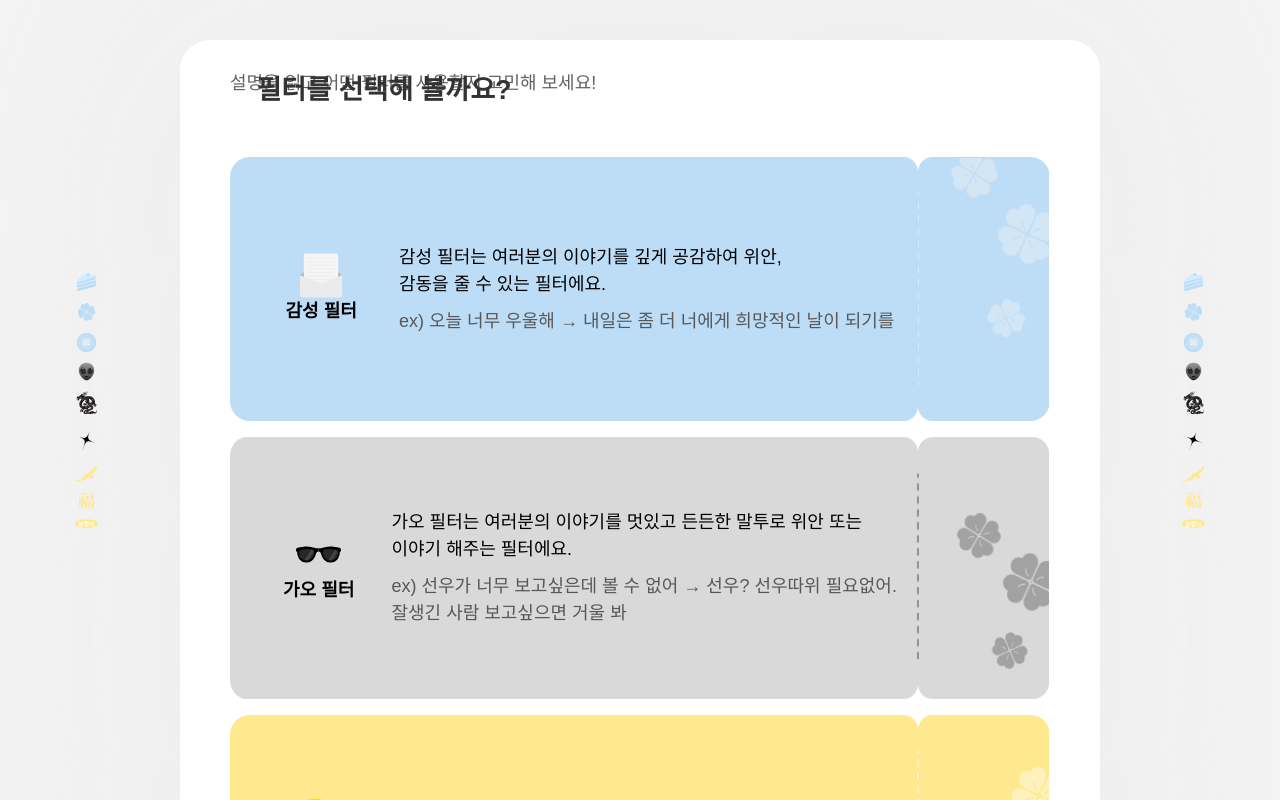
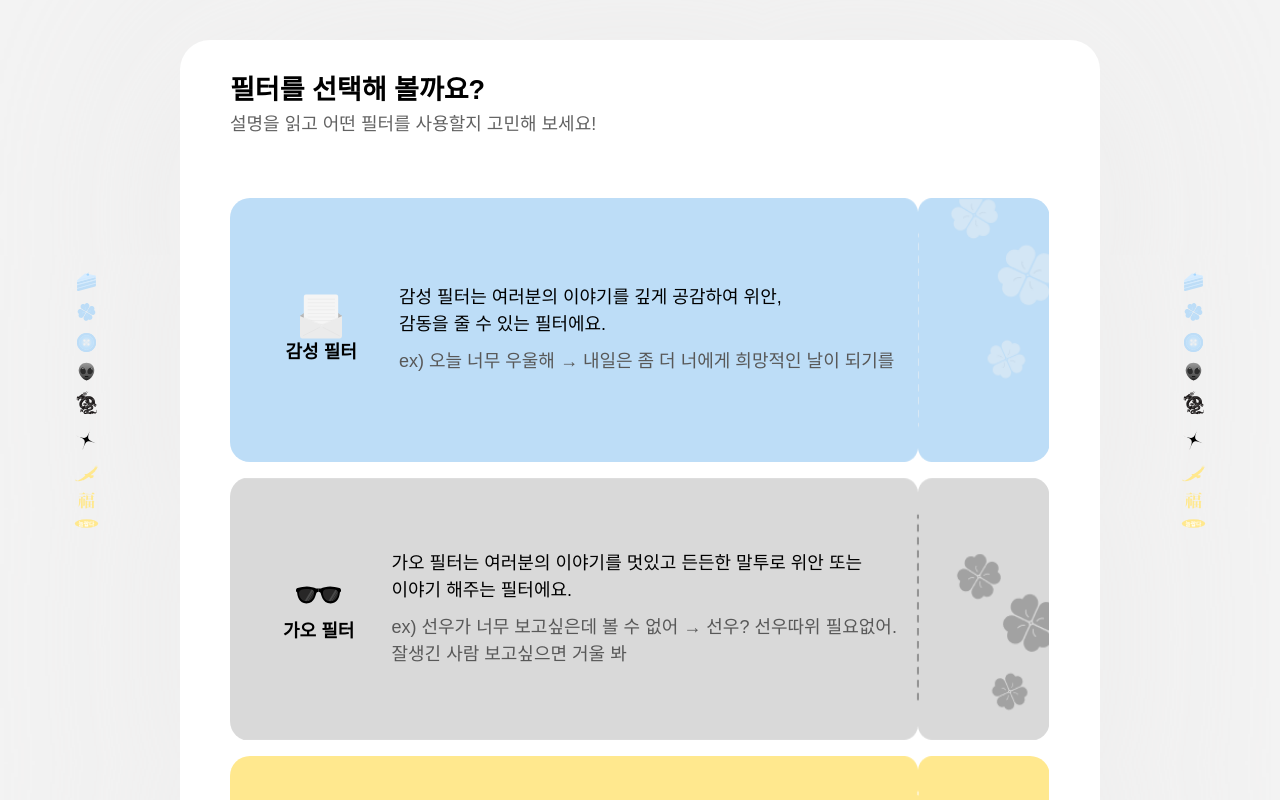
Before and after one commit to TOPPER-mirim/ItShow, a React (Vite) app: page /filter in a window 1280 px wide. Built offline with nearby package versions, Linux system fonts and the light colour scheme; a web font is replaced by a local one.

Commit message:
filter-title수정

```diff
--- a/src/components/FilterSelect.jsx
+++ b/src/components/FilterSelect.jsx
@@ -6,8 +6,8 @@ const FilterSelect = ({ title, subtitle, onFilterClick }) => {
     return (
         <div className="filter-container">
             <div className="title-container">
-                <h2 className="title">{title}</h2>
-                <p className="subtitle">{subtitle}</p>
+                <h2 className="filter-title">{title}</h2>
+                <p className="filter-subtitle">{subtitle}</p>
             </div>
 
             <div className="filter-list">
--- a/src/pages/FilterPage.jsx
+++ b/src/pages/FilterPage.jsx
@@ -2,7 +2,7 @@ import React, { useState } from "react";
 import { useNavigate, useLocation } from "react-router-dom";
 import "../styles/reset.css";
 import "../styles/FilterPage.css";
-import FilterSelect from "../components/FIlterSelect";
+import FilterSelect from "../components/FilterSelect";
 
 const FilterPage = () => {
     const navigate = useNavigate();
--- a/src/styles/FilterPage.css
+++ b/src/styles/FilterPage.css
@@ -23,5 +23,5 @@ body,
     min-height: 100vh;
     padding: 40px 0;
     box-sizing: border-box;
-    position: relative;
+    /* position: relative; */
 }
--- a/src/styles/FilterSelect.css
+++ b/src/styles/FilterSelect.css
@@ -26,3 +26,7 @@
     flex-direction: column;
     gap: 15px;
 }
+
+.filter-title {
+    font-size: 25px;
+}
```
